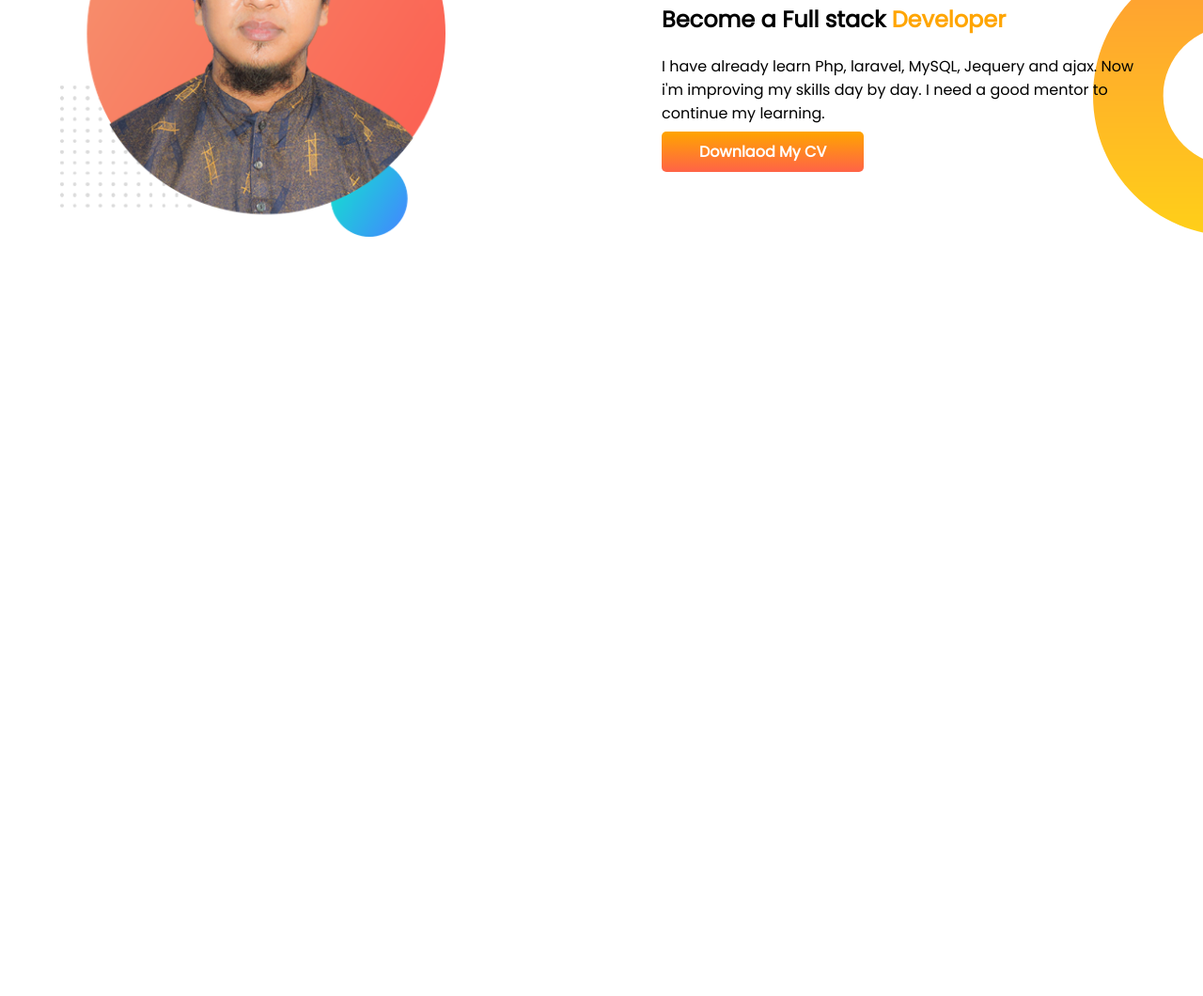
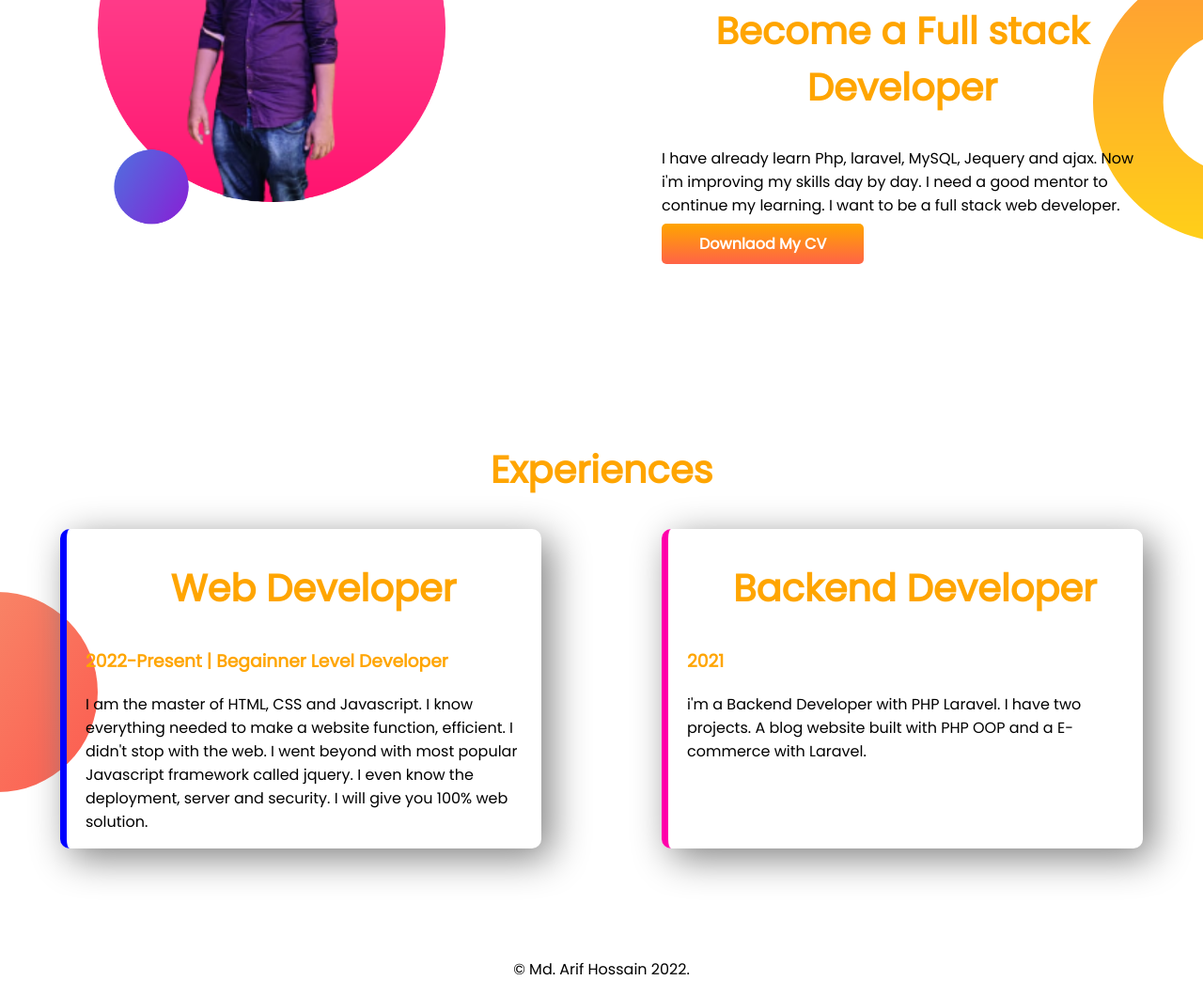
Before and after one commit to Arif-hossain-raj/Developer-portfolio, a plain HTML site: page index.html in a window 1280 px wide. Shown: the part 985-2045 px from the top of the page at 94% size. Before the commit the page ends 1408 px from the top, so only its background shows below. Drawn offline with Linux system fonts and the light colour scheme.

Commit message:
All design done

```diff
--- a/index.html
+++ b/index.html
@@ -13,7 +13,7 @@
 </head>
 
 <body>
-    <section class="top-banner">
+    <section class="top-banner flexible-container">
         <div class="half-width">
             <h1>Welcome To</h1>
             <h1><span class="orange-color">Md. Arif Hossain's </span>World</h1>
@@ -22,27 +22,49 @@
                 much hunger to learn. I want to be a expert on Server site development. I do like to learn different
                 Programming language.</p>
 
-            <a target="_blank" class="link-btn" href="https://www.linkedin.com/in/arif-hossain-aa0300242/">Here Me</a>
+            <a target="_blank" class="link-btn" href="https://www.linkedin.com/in/arif-hossain-aa0300242/">HIRE ME</a>
         </div>
         <div class="half-width">
             <img src="images/arif.png" alt="">
         </div>
 
     </section>
-    <section class="dream-big">
+    <section class="dream-big flexible-container">
         <div class="half-width">
-            <img src="images/arif.png" alt="">
+            <img src="images/arif2.png" alt="">
         </div>
 
         <div class="half-width">
             <h1>Dream Big</h1>
             <h2>Become a Full stack <span class="orange-color">Developer</span></h2>
             <p>I have already learn Php, laravel, MySQL, Jequery and ajax. Now i'm improving my skills day by day. I
-                need a good mentor to continue my learning. </p>
+                need a good mentor to continue my learning. I want to be a full stack web developer. </p>
             <a target="_blank" class="link-btn" href="">Downlaod My CV</a>
         </div>
 
     </section>
+    <section class="experience-area">
+        <h2>Experiences</h2>
+        <div class="flexible-container">
+            <div class="experiance-item" id="web-developer">
+                <h2> Web Developer</h2>
+                <h3>2022-Present | Begainner Level Developer</h3>
+                <p>I am the master of HTML, CSS and Javascript. I know everything needed to make a website function,
+                    efficient. I didn't stop with the web. I went beyond with most popular Javascript framework called
+                    jquery. I even know the deployment, server and security. I will give you 100% web solution.</p>
+            </div>
+            <div class="experiance-item" id="baby-developer">
+                <h2>Backend Developer</h2>
+                <h3>2021</h3>
+                <p>i'm a Backend Developer with PHP Laravel. I have two projects. A blog website built with PHP OOP and
+                    a E-commerce with Laravel. </p>
+            </div>
+        </div>
+
+    </section>
+    <footer>
+        <p>© Md. Arif Hossain 2022.</p>
+    </footer>
 
 
 </body>
--- a/style.css
+++ b/style.css
@@ -8,7 +8,7 @@ h1 {
     font-size: 50px;
 }
 
-section {
+.flexible-container {
     display: flex;
     padding-bottom: 100px;
 }
@@ -45,3 +45,42 @@ section {
     background-repeat: no-repeat;
     background-position: right;
 }
+
+h2 {
+    font-size: 40px;
+    text-align: center;
+    color: orange;
+}
+
+.experiance-item {
+    width: 40%;
+    margin-left: 5%;
+    margin-right: 5%;
+    border-radius: 10px;
+    padding-left: 20px;
+    box-shadow: 10px 10px 40px gray;
+}
+
+#web-developer {
+    border-left: 7px solid blue;
+
+}
+
+#baby-developer {
+    border-left: 7px solid rgb(255, 0, 170);
+
+}
+
+.experience-area {
+    background-image: url("images/exp-bg.png");
+    background-repeat: no-repeat;
+    background-position: left;
+}
+
+.experience-area h3 {
+    color: orange;
+}
+
+footer p {
+    text-align: center;
+}
```
Also changed, not shown: images/arif2.png (added), images/my-bg2.png (deleted).
